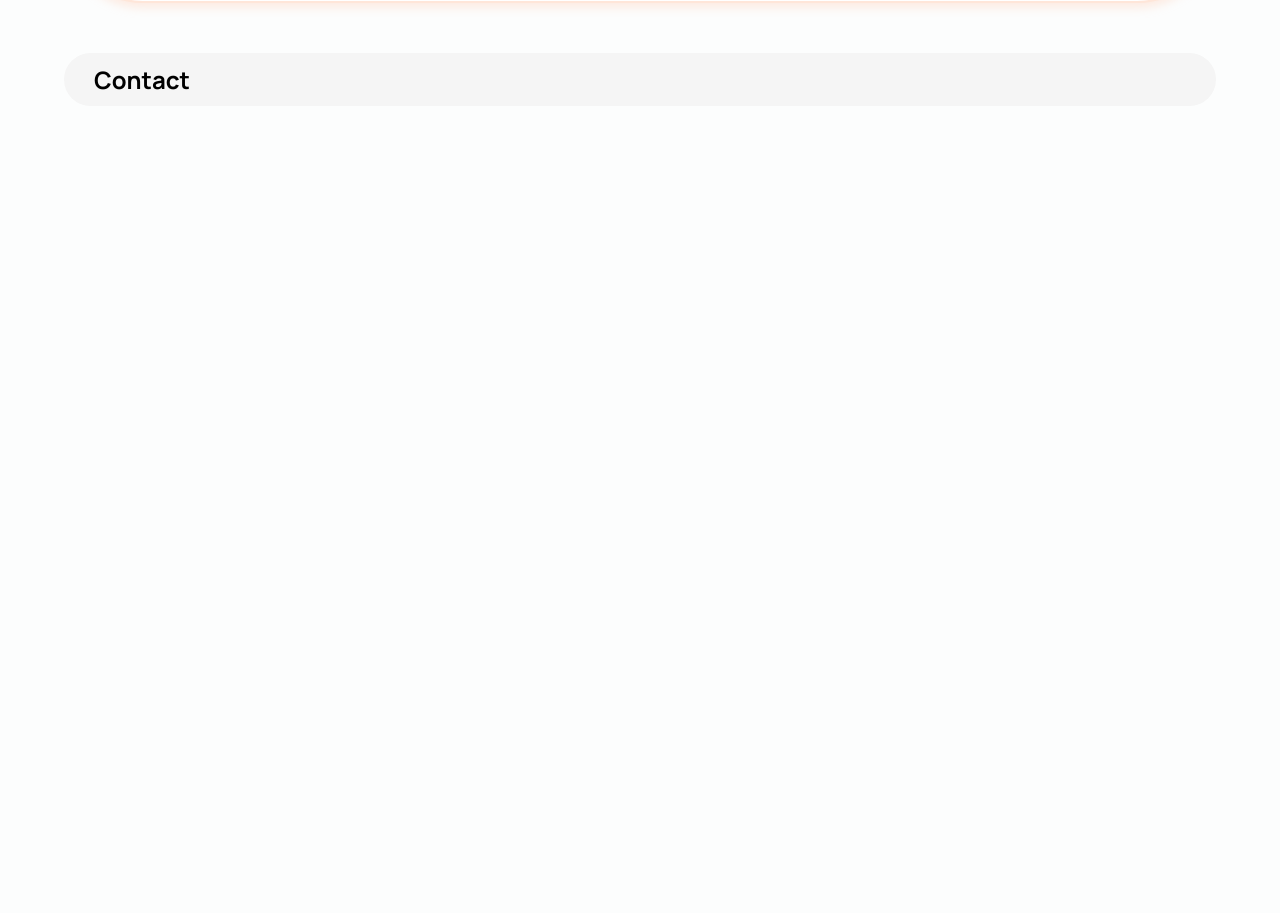
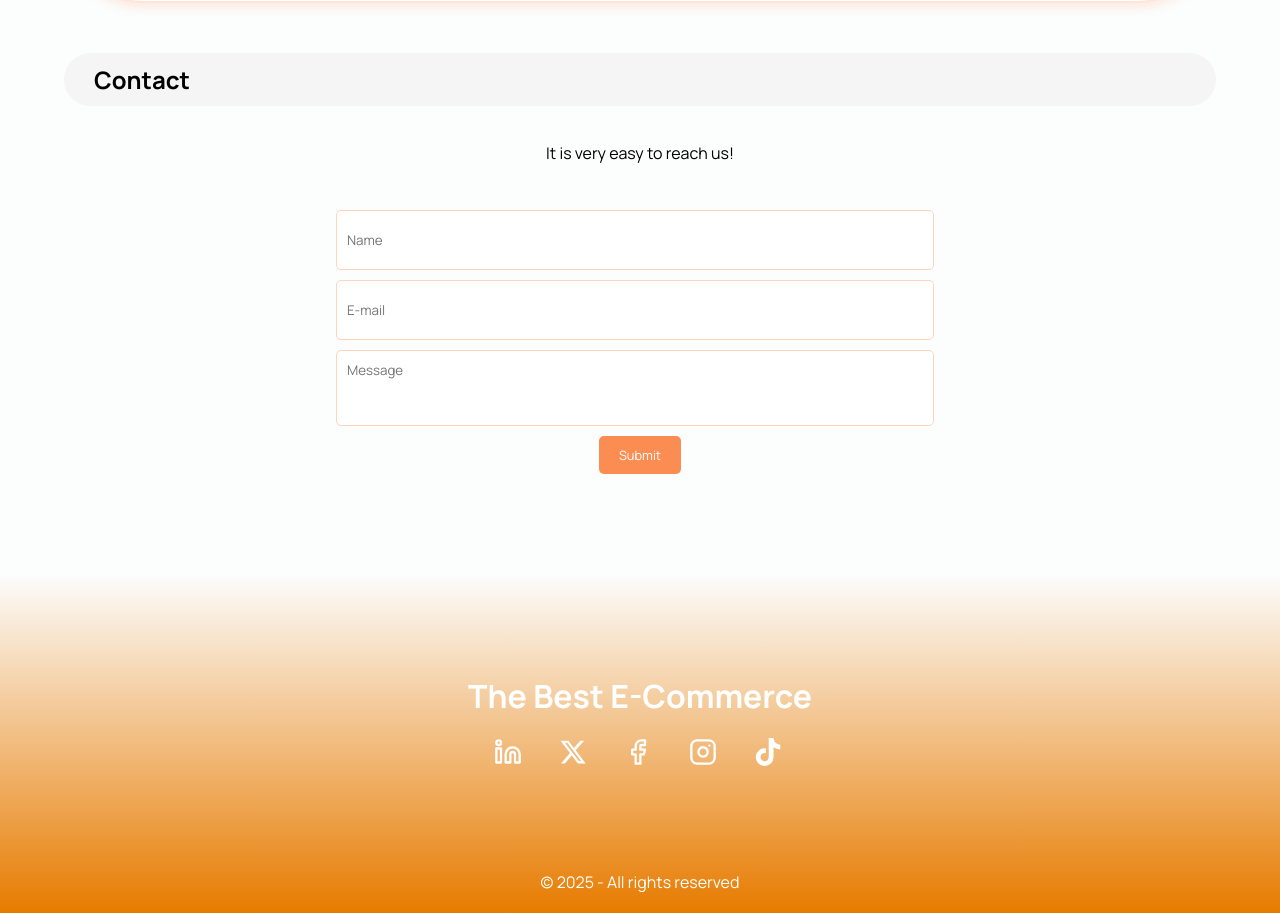
Before and after one commit to huseyineskan/e-commerce-site-with-react, a React (Vite) app: page /contact in a window 1280 px wide. Shown: the part 184-1097 px from the top of the page. Before the commit the page ends 800 px from the top, so only its background shows below. Built offline with nearby package versions, Linux system fonts and the light colour scheme.

Commit message:
added BestSeller and footer component.The aboutUs and the contact has been edited.

```diff
--- a/src/App.css
+++ b/src/App.css
@@ -9,22 +9,55 @@ body {
   transition: background-color 0.3s, color 0.3s;
 }
 
+section {
+  margin-top: 50px;
+}
+
+section h2 {
+  border-bottom: 1px solid #e0e0e0;
+}
+
+.row {
+  display: flex;
+  flex-wrap: wrap;
+  justify-content: space-between;
+}
+
+.col {
+  width: 100%;
+}
+
+.col-6 {
+  width: 48%;
+}
+
+.row > div img {
+  width: 100%;
+}
+
 .dark {
   background-color: #2d3436;
   color: #fff;
   transition: background-color 0.3s, color 0.3s;
 }
 
-input {
+input,
+textarea {
   padding: 10px;
   border: 1px solid #ffd3bc;
   border-radius: 5px;
   margin-right: 10px;
 }
 
-input:focus {
+input:focus,
+textarea:focus {
   outline: none;
   background-color: #f8f3f0;
+}
+
+textarea {
+  resize: none;
+  width: 100%;
 }
 
 button {
--- a/src/App.jsx
+++ b/src/App.jsx
@@ -5,6 +5,7 @@ import Products from "./pages/Products";
 import Home from "./pages/Home";
 import AboutUs from "./pages/AboutUs";
 import Contact from "./pages/Contact";
+import Footer from "./components/Footer";
 import { BrowserRouter, Routes, Route } from "react-router-dom";
 
 function App() {
@@ -19,6 +20,7 @@ function App() {
           <Route path="/contact" element={<Contact />}></Route>
         </Routes>
       </PageContainer>
+      <Footer />
     </BrowserRouter>
   );
 }
--- /dev/null
+++ b/src/components/BestSeller.jsx
@@ -0,0 +1,43 @@
+import React, { useEffect, useState } from "react";
+import { useSelector, useDispatch } from "react-redux";
+import { getAllProducts } from "../redux/slices/productsSlice";
+import "../css/BestSeller.css";
+
+function BestSeller() {
+  const dispatch = useDispatch();
+  const products = useSelector((state) => state.products);
+  const [visibleCount, setVisibleCount] = useState(6);
+
+  const loadMore = () => {
+    setVisibleCount((prevCount) => prevCount + 6);
+  };
+
+  useEffect(() => {
+    dispatch(getAllProducts());
+  }, []);
+
+  return (
+    <section>
+      <h2>Best Seller</h2>
+      <div className="best-seller">
+        {products.loading ? (
+          <h1>Loading...</h1>
+        ) : (
+          products.products.slice(0, visibleCount).map((product) => (
+            <div className="product" key={product.id}>
+              <img
+                className="product-image"
+                src={product.image}
+                alt={product.title}
+              />
+              <p className="product-price">${product.price}</p>
+              <span className="product-category">{product.category}</span>
+            </div>
+          ))
+        )}
+      </div>
+    </section>
+  );
+}
+
+export default BestSeller;
--- /dev/null
+++ b/src/components/Footer.jsx
@@ -0,0 +1,32 @@
+import React from "react";
+import "../css/Footer.css";
+import { FiLinkedin, FiFacebook, FiInstagram } from "react-icons/fi";
+import { FaXTwitter, FaTiktok } from "react-icons/fa6";
+
+function Footer() {
+  return (
+    <footer>
+      <h3>The Best E-Commerce</h3>
+      <div className="footer-socials">
+        <a href="https://www.linkedin.com/in/huseyineskan/">
+          <FiLinkedin className="icon" />
+        </a>
+        <a href="https://x.com/huseyineskan">
+          <FaXTwitter className="icon" />
+        </a>
+        <a href="https://www.facebook.com/huseyineskan">
+          <FiFacebook className="icon" />
+        </a>
+        <a href="https://www.instagram.com/heskancom">
+          <FiInstagram className="icon" />
+        </a>
+        <a href="#">
+          <FaTiktok className="icon" />
+        </a>
+      </div>
+      <p className="copyright">© 2025 - All rights reserved</p>
+    </footer>
+  );
+}
+
+export default Footer;
--- a/src/components/Header.jsx
+++ b/src/components/Header.jsx
@@ -1,7 +1,6 @@
 import React from "react";
 import "../css/Header.css";
 import { SlBasket } from "react-icons/sl";
-
 import { CiLight } from "react-icons/ci";
 import { CiCloudMoon } from "react-icons/ci";
 import { Link } from "react-router-dom";
--- /dev/null
+++ b/src/css/BestSeller.css
@@ -0,0 +1,45 @@
+.best-seller {
+  display: flex;
+  justify-content: space-between;
+}
+
+.best-seller .product {
+  display: flex;
+  flex-direction: column;
+  align-items: center;
+  justify-content: center;
+  margin: 10px;
+  padding: 20px 10px 0;
+  width: 160px;
+  height: 160px;
+  border: 1px solid #e0e0e0;
+  border-radius: 10px;
+  box-shadow: 0 0 10px rgba(0, 0, 0, 0.1);
+  transition: all 0.3s ease;
+  overflow: hidden;
+  position: relative;
+  cursor: pointer;
+}
+
+.best-seller .product:hover {
+  transform: scale(1.05);
+  box-shadow: 0 0 20px rgba(0, 0, 0, 0.2);
+}
+
+.best-seller .product-img {
+  width: 100%;
+  height: 100px;
+  overflow: hidden;
+}
+
+.best-seller .product img {
+  width: 100%;
+  height: 100px;
+  min-height: 100px;
+}
+
+.best-seller .product-category {
+  font-size: 10px;
+  right: 3px;
+  top: 3px;
+}
--- /dev/null
+++ b/src/css/Contact.css
@@ -0,0 +1,34 @@
+.contact-form {
+  display: flex;
+  flex-direction: column;
+  justify-content: center;
+  align-items: center;
+  margin-top: 30px;
+  width: 50%;
+  min-width: 350px;
+}
+
+.col {
+  display: flex;
+  flex-direction: column;
+  justify-content: center;
+  align-items: center;
+}
+
+.contact-form input,
+.contact-form textarea {
+  width: 100%;
+  margin-bottom: 10px;
+}
+
+.contact-form input {
+  padding: 20px 10px;
+}
+
+.form-group {
+  display: flex;
+  flex-direction: column;
+  justify-content: center;
+  align-items: center;
+  width: 100%;
+}
--- /dev/null
+++ b/src/css/Footer.css
@@ -0,0 +1,30 @@
+footer {
+  background-image: linear-gradient(transparent, #e77b00);
+  color: white;
+  margin: 100px 0 0 0;
+  text-align: center;
+  padding-top: 100px;
+}
+
+footer h3 {
+  font-size: 2rem;
+  margin: 0 0 20px;
+}
+
+.footer-socials a {
+  margin: 0 1rem;
+}
+
+.footer-socials .icon {
+  transition: 300ms ease;
+  color: white;
+}
+
+.footer-socials a:hover .icon {
+  color: #333;
+}
+
+.copyright {
+  margin: 100px 0 0 0;
+  padding-bottom: 20px;
+}
--- a/src/css/Header.css
+++ b/src/css/Header.css
@@ -68,6 +68,11 @@ nav a:hover {
   color: #333;
   animation: fadeEffect 300ms;
   cursor: pointer;
+  transition: 300ms ease;
+}
+
+.header .icon:hover {
+  color: #fc8d52 !important;
 }
 
 /* DARK */
--- a/src/pages/AboutUs.jsx
+++ b/src/pages/AboutUs.jsx
@@ -5,6 +5,32 @@ function AboutUs() {
   return (
     <div>
       <Breadcrumb title="About Us" />
+      <div className="row">
+        <div className="col-6">
+          <img
+            src="https://www.shutterstock.com/image-photo/two-happy-busy-middle-aged-600nw-2479065515.jpg"
+            alt="About Us"
+          />
+        </div>
+        <div className="col-6">
+          <p>
+            Lorem ipsum dolor sit, amet consectetur adipisicing elit. Vel
+            aspernatur iste, autem numquam laboriosam ratione dolores est a
+            earum totam quia illum corrupti accusamus maiores, amet aperiam
+            consequatur impedit expedita modi id fuga fugiat. Provident possimus
+            accusantium ratione saepe fuga neque ipsum? Ipsum temporibus velit
+            odio accusantium deserunt, error excepturi possimus ducimus
+            voluptatem magni cum distinctio. Nobis ea est quidem culpa dicta
+            sint eaque ut, quibusdam optio non deleniti quaerat minus aut.
+            <br />
+            <br />
+            Distinctio doloribus voluptate harum fugit cupiditate unde
+            voluptatem suscipit hic earum dolorum voluptatum culpa natus
+            consectetur laborum magni, commodi tempora amet praesentium ducimus
+            veritatis velit ad. Voluptatum, sunt!
+          </p>
+        </div>
+      </div>
     </div>
   );
 }
--- a/src/pages/Contact.jsx
+++ b/src/pages/Contact.jsx
@@ -1,10 +1,46 @@
 import React from "react";
 import Breadcrumb from "../components/Breadcrumb";
+import "../css/Contact.css";
 
 function Contact() {
   return (
     <div>
       <Breadcrumb title={Contact.name} />
+      <div className="row">
+        <div className="col">
+          <p>It is very easy to reach us!</p>
+          {/* Contact Form */}
+          <form className="contact-form">
+            <div className="form-group">
+              <input
+                placeholder="Name"
+                type="text"
+                className="form-control"
+                id="name"
+              />
+            </div>
+            <div className="form-group">
+              <input
+                placeholder="E-mail"
+                type="email"
+                className="form-control"
+                id="email"
+              />
+            </div>
+            <div className="form-group">
+              <textarea
+                className="form-control"
+                id="message"
+                placeholder="Message"
+                rows="3"
+              ></textarea>
+            </div>
+            <button type="submit" className="btn btn-primary">
+              Submit
+            </button>
+          </form>
+        </div>
+      </div>
     </div>
   );
 }
--- a/src/pages/Home.jsx
+++ b/src/pages/Home.jsx
@@ -2,6 +2,7 @@ import React from "react";
 import "react-responsive-carousel/lib/styles/carousel.min.css";
 import { Carousel } from "react-responsive-carousel";
 import "../css/Slider.css";
+import BestSeller from "../components/BestSeller";
 
 function Home() {
   return (
@@ -23,6 +24,7 @@ function Home() {
           <p className="legend">Legend 2</p>
         </div>
       </Carousel>
+      <BestSeller />
     </div>
   );
 }
```
